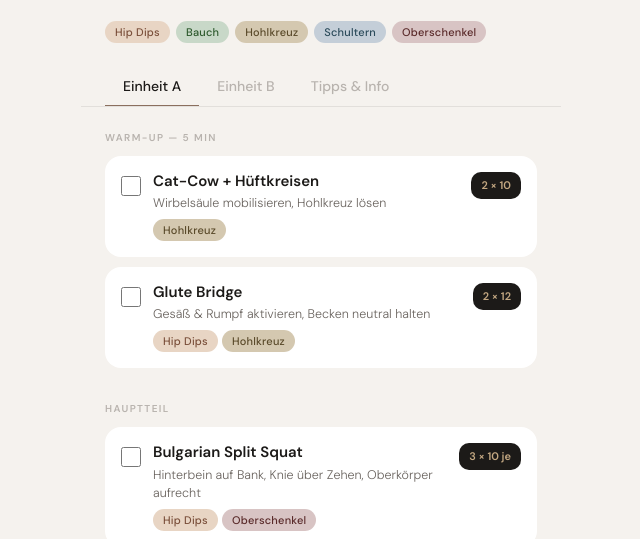
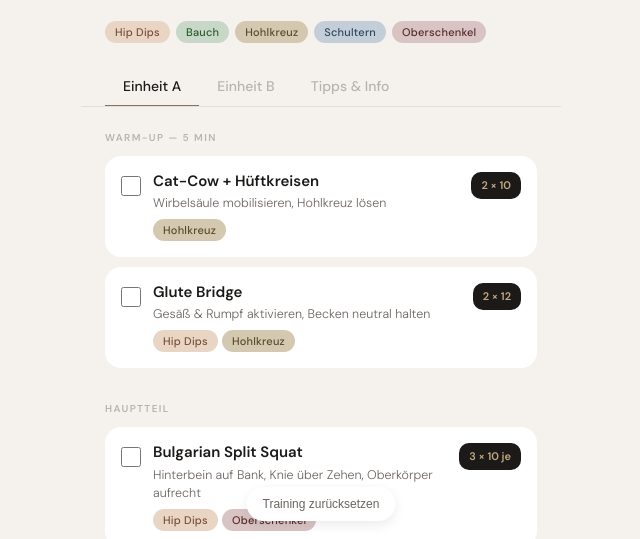
Before and after one commit to moehri666/Fitti, a plain HTML site: page index.html in a window 1280 px wide. Shown: the part 199-738 px from the top of the page, without its empty margins (319-959 px from the left). Drawn offline with Linux system fonts and the light colour scheme.

Commit message:
index.html

```diff
--- a/index.html
+++ b/index.html
@@ -259,6 +259,22 @@
 .exercise.checked {
   opacity: 0.5;
   transform: scale(0.98);
+}
+ .reset-btn {
+  position: fixed;
+  bottom: 80px;
+  left: 50%;
+  transform: translateX(-50%);
+  background: var(--card);
+  color: var(--mid);
+  border: none;
+  padding: 10px 16px;
+  border-radius: 999px;
+  font-size: 12px;
+  font-weight: 500;
+  box-shadow: 0 4px 12px rgba(0,0,0,0.08);
+  cursor: pointer;
+  z-index: 1000;
 }
 </style>
 </head>
@@ -560,6 +576,7 @@
   <button class="nav-btn active" id="nav-a" onclick="showDay('a', this)">Einheit A</button>
   <button class="nav-btn" id="nav-b" onclick="showDay('b', this)">Einheit B</button>
   <button class="nav-btn" id="nav-info" onclick="showDay('info', this)">Tipps</button>
+ <button class="reset-btn" onclick="resetWorkout()">Training zurücksetzen</button>
 </nav>
 
 <script>
```
